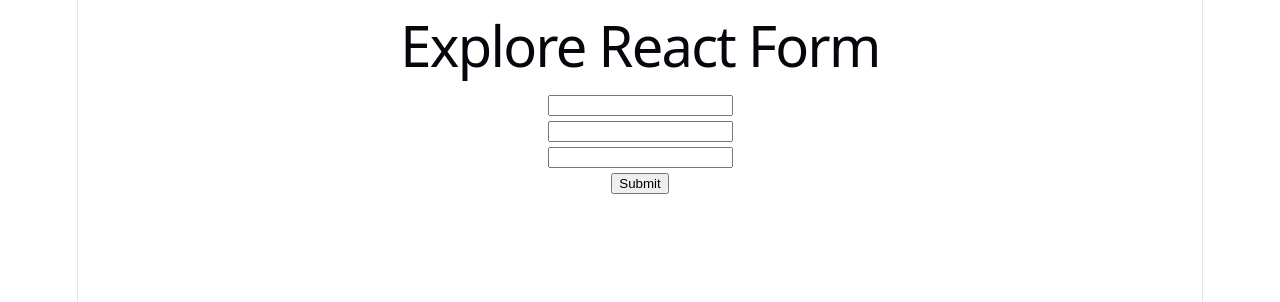
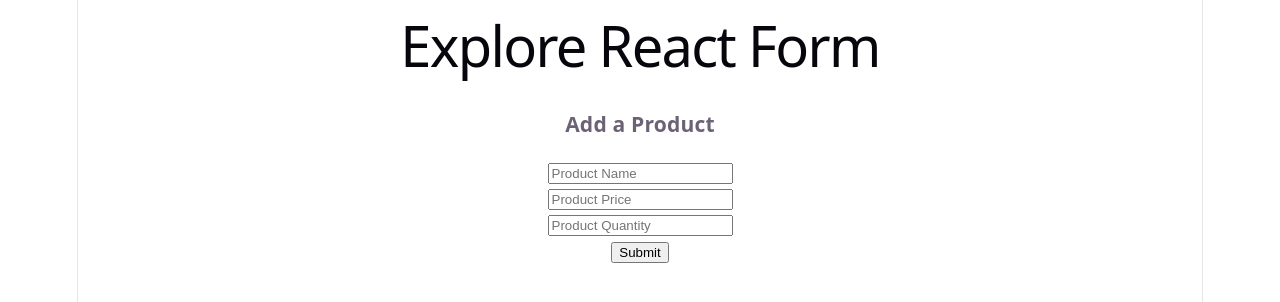
Before and after one commit to Saharier36/Explore-React-Form, a React (Vite) app: page / in a window 1280 px wide. Shown: the top 302 px of the page. Built offline with nearby package versions, Linux system fonts and the light colour scheme.

Commit message:
creat product form and collect product data

```diff
--- a/src/App.jsx
+++ b/src/App.jsx
@@ -2,6 +2,7 @@
 import ControlledField from './components/ControlledField/ControlledField'
 import FormAction from './components/FormAction/FormAction'
 import HookForm from './components/HookForm/HookForm'
+import ProductManagment from './components/ProductManagment/ProductManagment'
 import SimpleForm from './components/SimpleForm/SimpleForm'
 import UncontrolledField from './components/UncontrolledField/UncontrolledField'
 
@@ -15,7 +16,8 @@
     {/* <FormAction></FormAction> */}
     {/* <ControlledField></ControlledField> */}
     {/* <UncontrolledField></UncontrolledField> */}
-    <HookForm></HookForm>
+    {/* <HookForm></HookForm> */}
+    <ProductManagment></ProductManagment>
     </>
   )
 }
--- /dev/null
+++ b/src/components/ProductManagment/ProductForm.jsx
@@ -0,0 +1,28 @@
+import React from "react";
+
+const ProductForm = () => {
+  const handleProductSubmit = (e) => {
+    e.preventDefault();
+    const name = e.target.name.value;
+    const price = e.target.price.value;
+    const quantity = e.target.quantity.value;
+    const newProduct = { name, price, quantity };
+    console.log(newProduct);
+  };
+  return (
+    <div>
+      <h3>Add a Product</h3>
+      <form onSubmit={handleProductSubmit}>
+        <input type="text" name="name" placeholder="Product Name" />
+        <br />
+        <input type="text" name="price" placeholder="Product Price" />
+        <br />
+        <input type="text" name="quantity" placeholder="Product Quantity" />
+        <br />
+        <input type="submit" value="Submit" />
+      </form>
+    </div>
+  );
+};
+
+export default ProductForm;
--- /dev/null
+++ b/src/components/ProductManagment/ProductManagment.jsx
@@ -0,0 +1,14 @@
+import React from 'react';
+import ProductForm from './ProductForm';
+import ProductTable from './ProductTable';
+
+const ProductManagment = () => {
+    return (
+        <div>
+            <ProductForm></ProductForm>
+            <ProductTable></ProductTable>
+        </div>
+    );
+};
+
+export default ProductManagment;
--- /dev/null
+++ b/src/components/ProductManagment/ProductTable.jsx
@@ -0,0 +1,11 @@
+import React from 'react';
+
+const ProductTable = () => {
+    return (
+        <div>
+
+        </div>
+    );
+};
+
+export default ProductTable;
```
